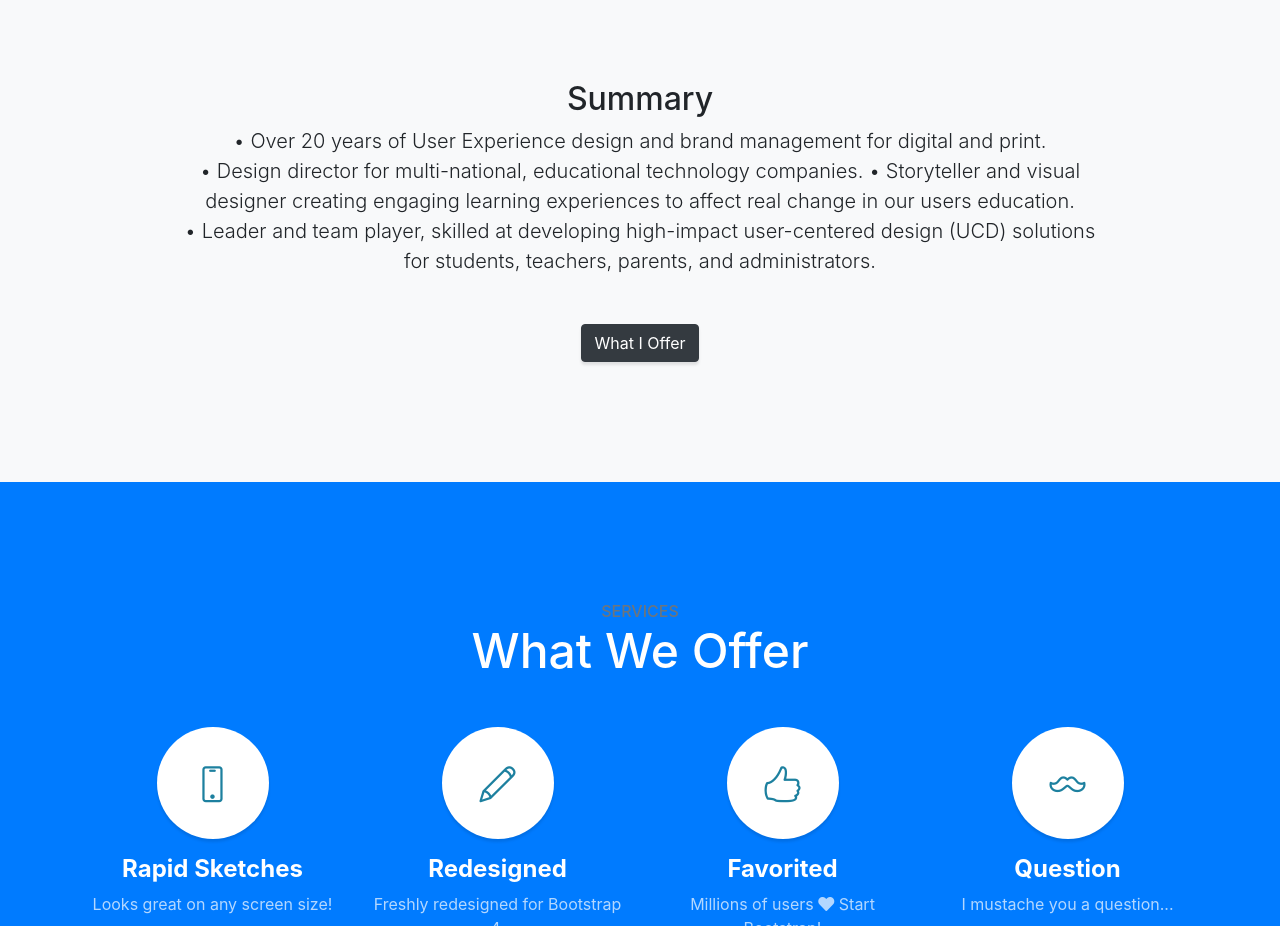
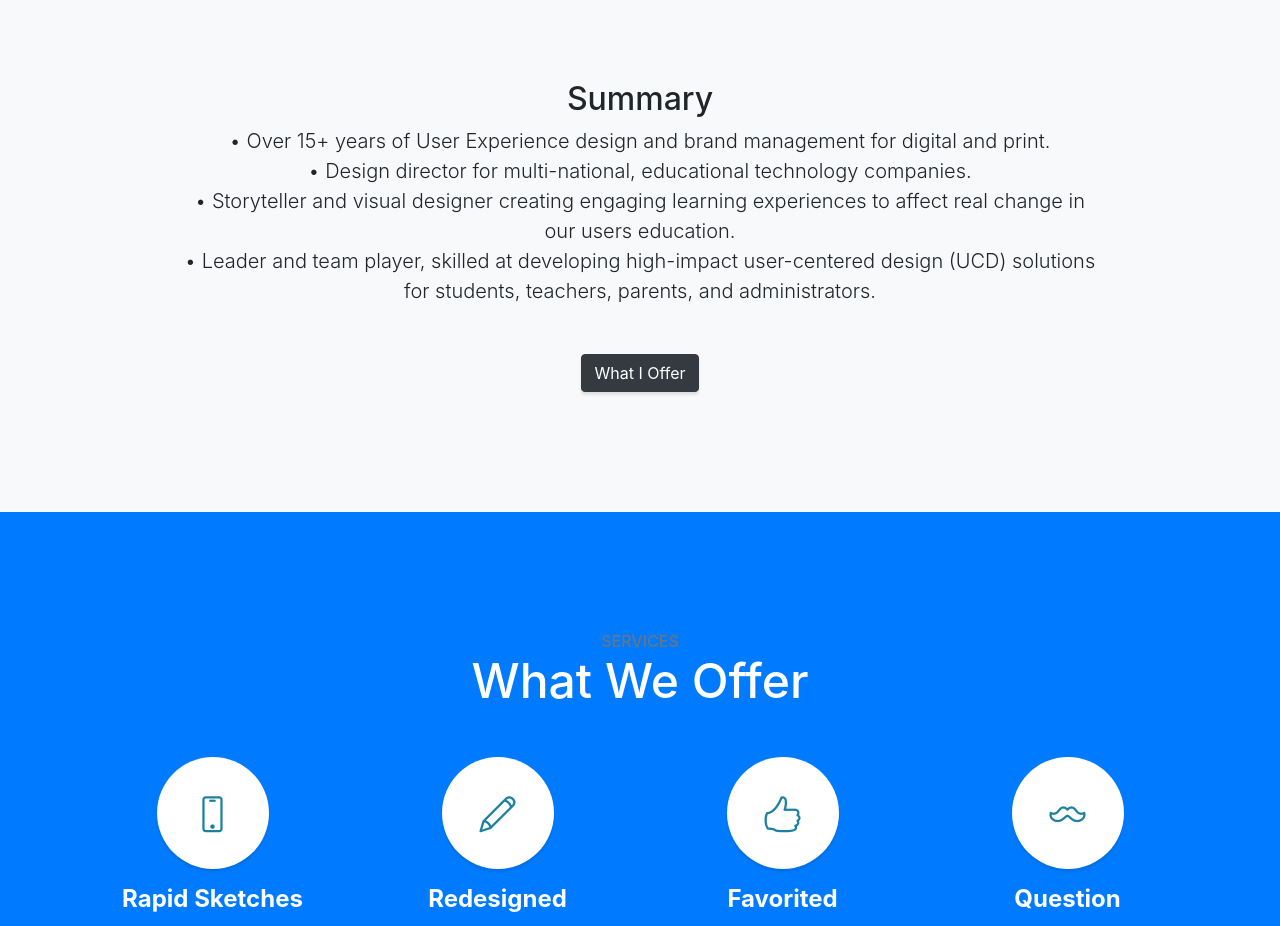
Before and after one commit to Christian-Henry/UXPortfolio, a website with bundled scripts: page index.html in a window 1280 px wide. Shown: the part 840-1766 px from the top of the page. Built offline with nearby package versions, Linux system fonts and the light colour scheme.

Commit message:
Update index.html

```diff
--- a/index.html
+++ b/index.html
@@ -68,8 +68,8 @@
       <div class="row">
         <div class="col-lg-10 mx-auto">
           <h2>Summary</h2>
-          <p class="lead mb-5">• Over 20 years of User Experience design and brand management for digital and print.<br>
-• Design director for multi-national, educational technology companies.
+          <p class="lead mb-5">• Over 15+ years of User Experience design and brand management for digital and print.<br>
+• Design director for multi-national, educational technology companies.<br>
 • Storyteller and visual designer creating engaging learning experiences to affect real change in
 our users education.<br>
 • Leader and team player, skilled at developing high-impact user-centered design (UCD) solutions
```
